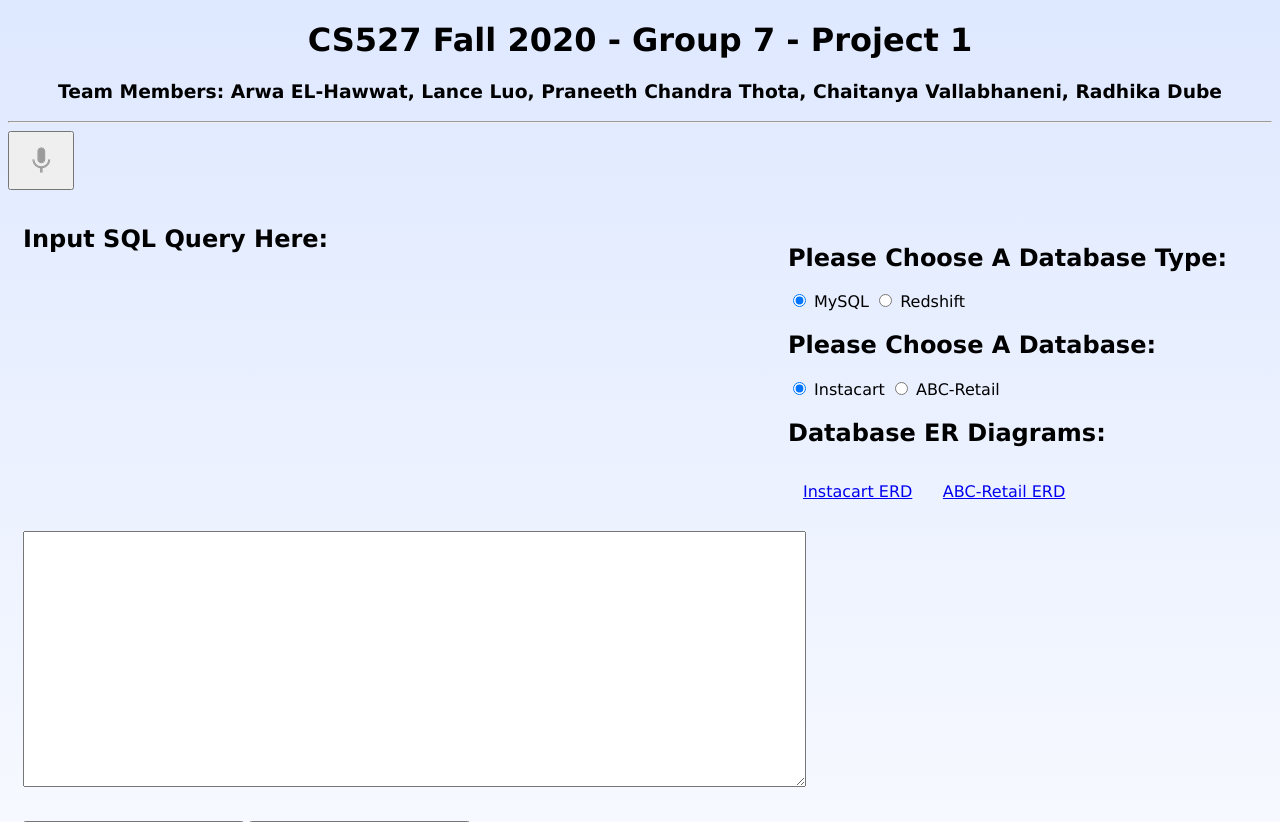
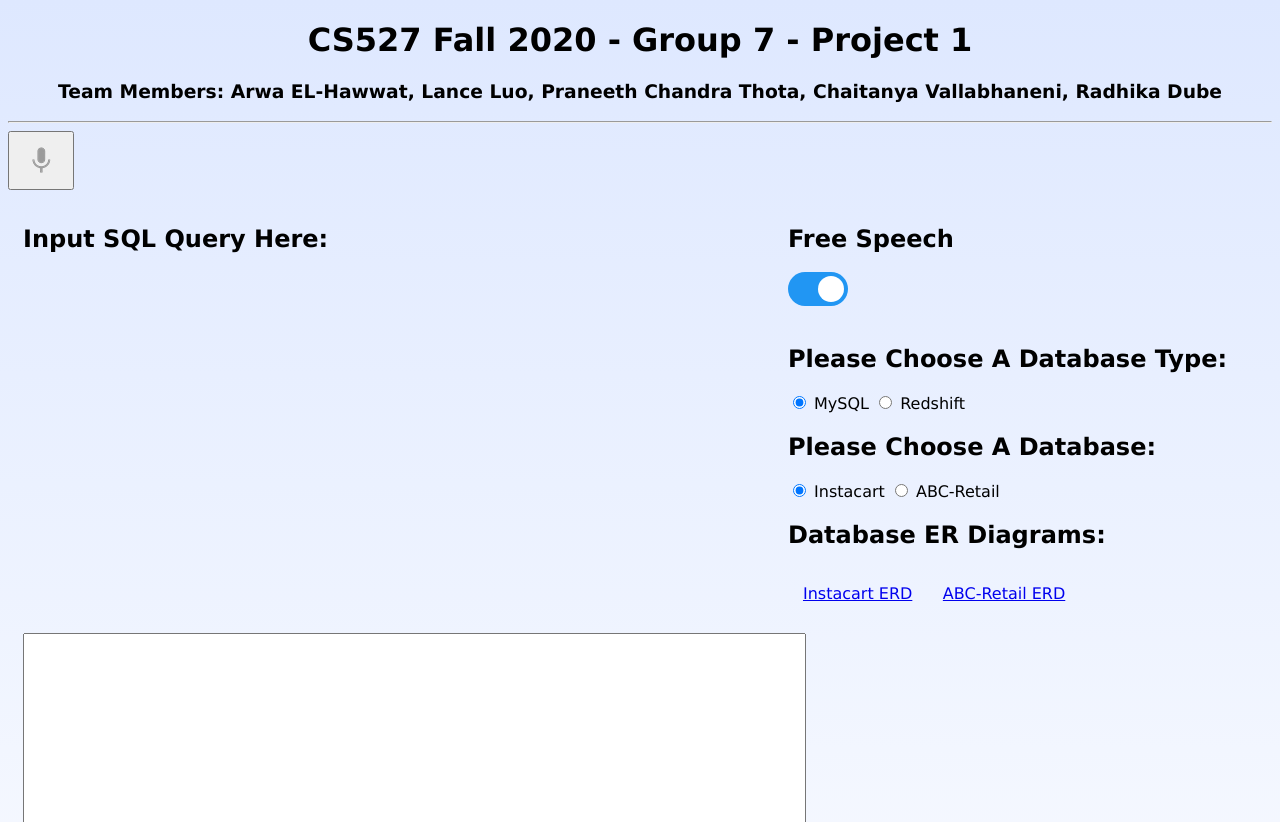
Before and after one commit to Praneethct/DatabaseProject2, a Flask app: page / in a window 1280 px wide. Shown: the top 822 px of the page. Run offline with Flask 2, Linux system fonts and the light colour scheme.

Commit message:
added toggle button

```diff
--- a/app/app.py
+++ b/app/app.py
@@ -1,6 +1,6 @@
 from flask import Flask, request, render_template
 from dbconnection import executeQuery
-# from QueryParser import QueryParser
+from QueryParser import QueryParser
 from Parser import getQuery
 
 
@@ -15,12 +15,20 @@ def execute():
     print((request.form["dbType"], request.form["query"]))
     query = request.form["query"].strip().strip('\n').strip('\r').strip('\r\n')
     # parser = QueryParser.getInstance()
-    query = getQuery(query)
-    print("Got query: ", query)
     try:
+        if 'on' in request.form.getlist("free_speech_switch"):
+            print("running free speech")
+            query = getQuery(query)
+        else:
+            print("running parser")
+            parser = QueryParser.getInstance()
+            query = parser.handle(query)
+
+        print("Got query: ", query)
         tableHeaders, results, timeElapsed = executeQuery(query, request.form["dbType"], request.form["dbName"])
     except:
-        return render_template("index.html")
+        message = "Server faced with unexpected error! Make sure you use the right swtich!!"
+        return render_template("index.html", message=message)
     print(tableHeaders, results)
     return render_template("index.html", tableHeaders=tableHeaders, results=results, timeElapsed=timeElapsed)
 
--- a/app/templates/index.html
+++ b/app/templates/index.html
@@ -11,6 +11,65 @@
     <!-- <link rel="stylesheet" href="css/styles.css?v=1.0"> -->
 
     <style>
+        .switch {
+        position: relative;
+        display: inline-block;
+        width: 60px;
+        height: 34px;
+        }
+
+        .switch input {
+        opacity: 0;
+        width: 0;
+        height: 0;
+        }
+
+        .slider {
+        position: absolute;
+        cursor: pointer;
+        top: 0;
+        left: 0;
+        right: 0;
+        bottom: 0;
+        background-color: #ccc;
+        -webkit-transition: .4s;
+        transition: .4s;
+        }
+
+        .slider:before {
+        position: absolute;
+        content: "";
+        height: 26px;
+        width: 26px;
+        left: 4px;
+        bottom: 4px;
+        background-color: white;
+        -webkit-transition: .4s;
+        transition: .4s;
+        }
+
+        input:checked + .slider {
+        background-color: #2196F3;
+        }
+
+        input:focus + .slider {
+        box-shadow: 0 0 1px #2196F3;
+        }
+
+        input:checked + .slider:before {
+        -webkit-transform: translateX(26px);
+        -ms-transform: translateX(26px);
+        transform: translateX(26px);
+        }
+
+        /* Rounded sliders */
+        .slider.round {
+        border-radius: 34px;
+        }
+
+        .slider.round:before {
+        border-radius: 50%;
+        }
         body {
             background-image: linear-gradient(to bottom, #dee8ff, white);
             font-family: 'Lucida Sans', 'Lucida Sans Regular', 'Lucida Grande', 'Lucida Sans Unicode', Geneva, Verdana, sans-serif;
@@ -122,12 +181,23 @@
         <hr>
 
         <button id="start_button" onclick="startButton(event)"><img id="mic" src="../static/mic.gif" alt="Start"></button>
+        {% if message %}
+            <p style="color:rgb(184, 7, 7);"><b>**{{message}}</b></p>
+        {% endif %}
 
         <form action="/execute" method="post">
 
             <div class="textstuff" style="float: right;"></div>
 
                 <div class="textstuff" style="float: right;">
+                    <h2>Free Speech</h2>
+
+                    <div id="free_speech">
+                        <label class="switch">
+                            <input name="free_speech_switch" id="free_speech_switch" type="checkbox" checked>
+                            <span class="slider round"></span>
+                        </label>
+                    </div>
 
                     <br>
                     <h2>Please Choose A Database Type: </h2>
```
